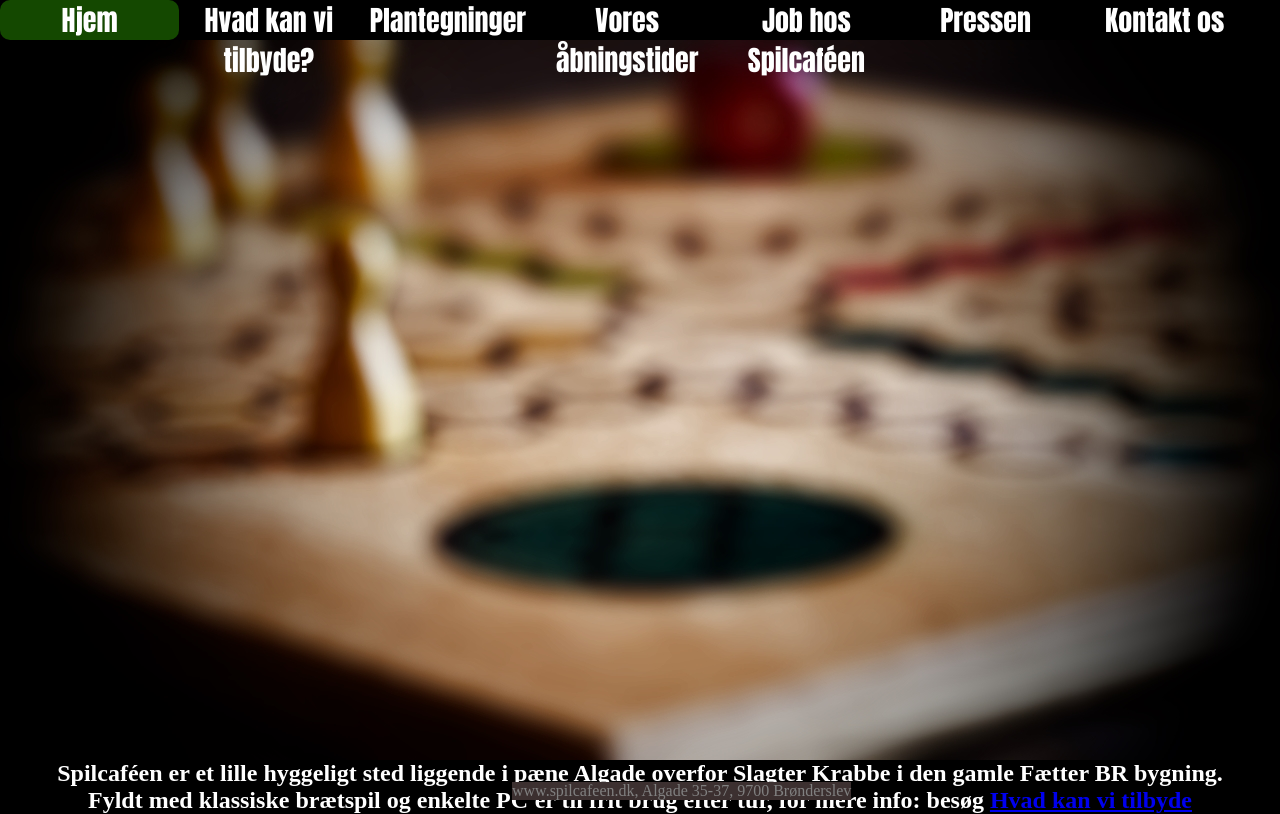
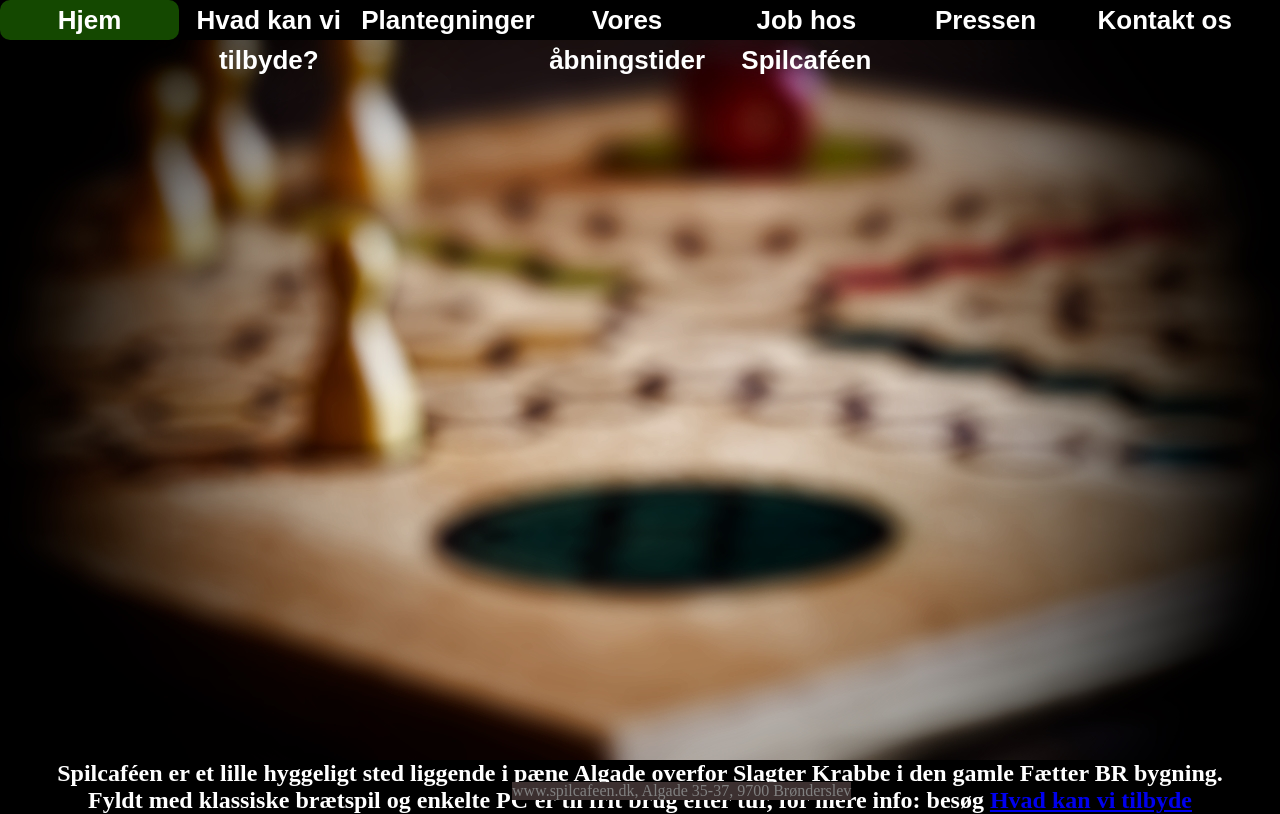
Before and after one commit to cool9535/Spilcaf-en, a plain HTML site: page Site/index.html in a window 1280 px wide. Drawn offline with Linux system fonts and the light colour scheme.

Commit message:
Navigation Bar updates

```diff
--- a/Site/css/home/homestyle.css
+++ b/Site/css/home/homestyle.css
@@ -23,6 +23,7 @@ header
 }
 body
 {
+
     height: 100%;
     background: #000000;
     color: #ffffff;
@@ -45,8 +46,9 @@ nav a
 {
     display: block;
     text-decoration: none;
-    font-family: Impact;
-    font-size: 28px;
+    font-family: Arial;
+    font-weight:bold;
+    font-size: 26px;
     color: #ffffff;
     max-height: 100%;
 }
```
Also changed, not shown: index.html (added).
